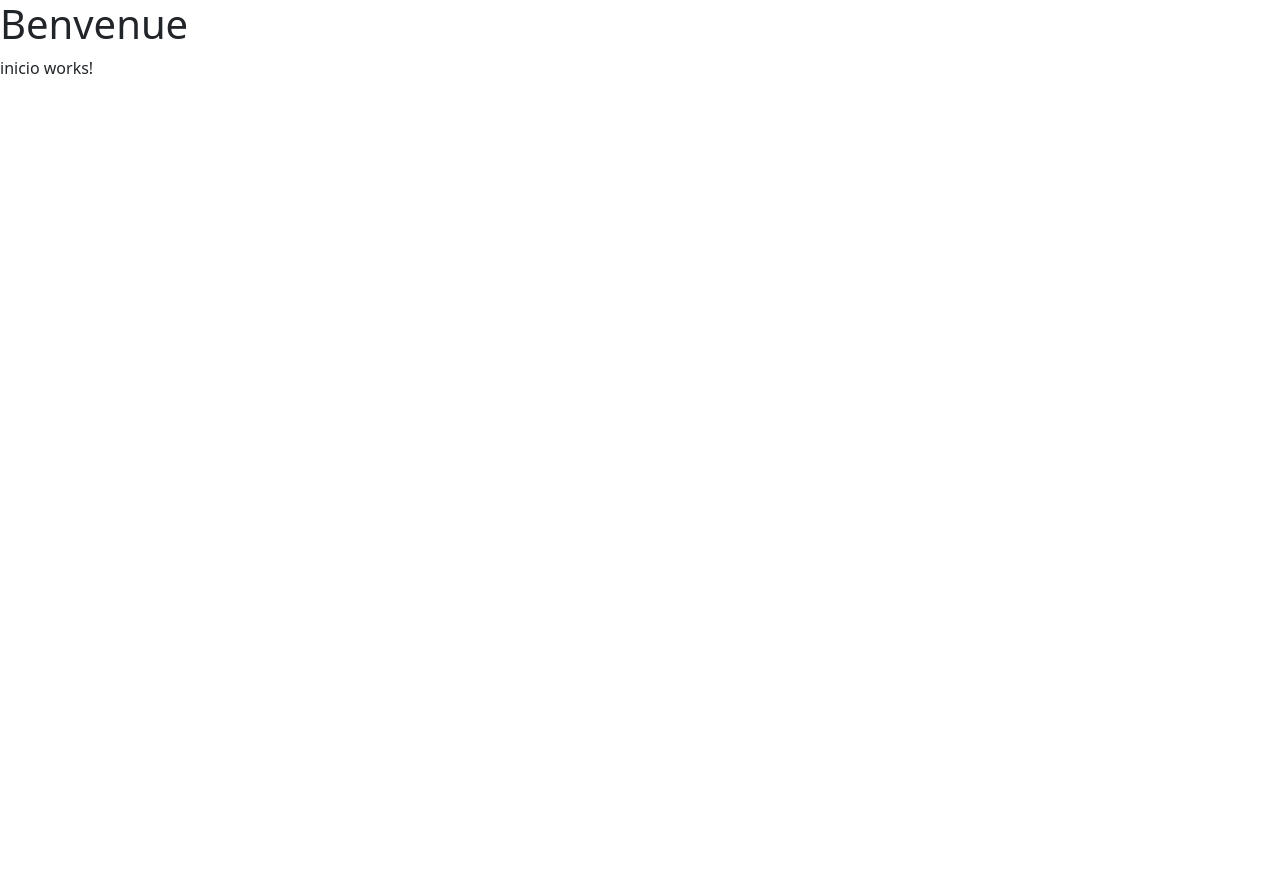
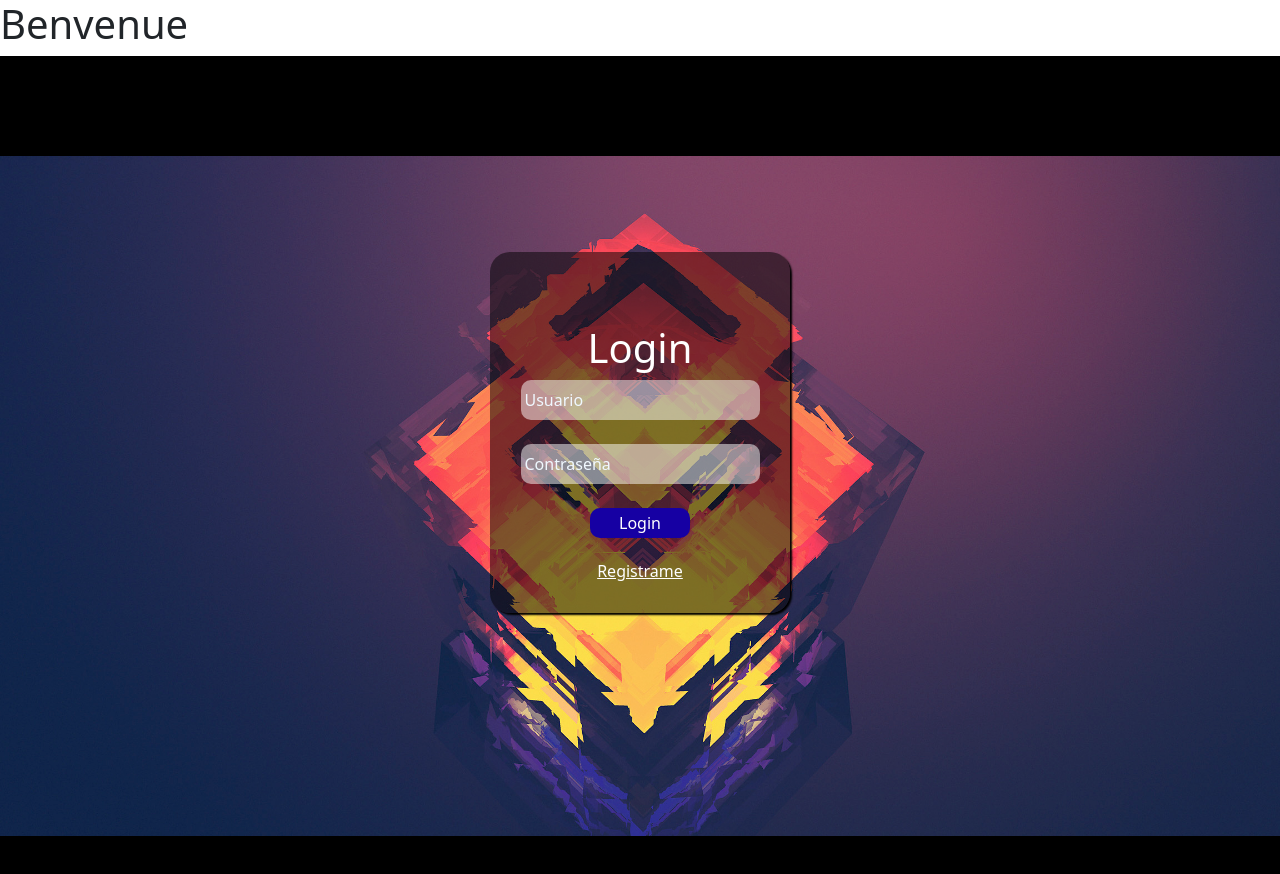
Before and after one commit to PavoX20/TechCore-Components, an Angular app in the folder frontend/techcomponents/: page /login in a window 1280 px wide. Shown: the top 874 px of the page. Before the commit the page ends 800 px from the top, so only its background shows below. Built offline with nearby package versions, Linux system fonts and the light colour scheme.

Commit message:
Login added

```diff
--- a/frontend/techcomponents/src/app/app-routing.module.ts
+++ b/frontend/techcomponents/src/app/app-routing.module.ts
@@ -2,9 +2,12 @@ import { NgModule } from '@angular/core';
 import { RouterModule, Routes } from '@angular/router';
 import { RegistroComponent } from './components/registro/registro.component';
 import { InicioComponent } from './components/inicio/inicio.component';
+import { LoginComponent } from './components/login/login.component';
 
 const routes: Routes = [
   {path: 'registro',component: RegistroComponent},
+  {path: 'login', component:LoginComponent},
+  {path: 'inicio',component: InicioComponent},
   {path: '**',component: InicioComponent},
 ];
 
--- a/frontend/techcomponents/src/app/app.module.ts
+++ b/frontend/techcomponents/src/app/app.module.ts
@@ -6,12 +6,14 @@ import { AppComponent } from './app.component';
 import { RegistroComponent } from './components/registro/registro.component';
 import { InicioComponent } from './components/inicio/inicio.component';
 import { FormsModule } from '@angular/forms';
+import { LoginComponent } from './components/login/login.component';
 
 @NgModule({
   declarations: [
     AppComponent,
     RegistroComponent,
-    InicioComponent
+    InicioComponent,
+    LoginComponent
   ],
   imports: [
     BrowserModule,
--- /dev/null
+++ b/frontend/techcomponents/src/app/components/login/login.component.css
@@ -0,0 +1,14 @@
+body {
+    background-image: url("../../../assets/registro/abstractLogoCGIYellowGraphicDe.jpeg");
+    background-repeat: no-repeat;
+    background-size: cover;
+    background-position: center;
+    background-attachment: fixed;
+    height: 1080px;
+    border-top: 100px solid black;
+    border-bottom: 300px solid black;
+  }
+
+.inputLogin::placeholder{
+    color:aliceblue
+}
--- /dev/null
+++ b/frontend/techcomponents/src/app/components/login/login.component.html
@@ -0,0 +1,44 @@
+<body>
+
+
+
+    <div class="container">
+        <div class="row">
+          <div class="col-lg-12 mx-auto ">
+            <br>
+            <br>
+            <br>
+            <br>
+
+            <div style="max-width: 300px; margin: 0 auto; text-align: center; background-color: rgba(0, 0,0, 0.5); color: white; border-radius: 20px; box-shadow: 2px 2px 2px rgb(0, 0, 0);">
+                <br>
+                <br>
+                <br>
+
+              <h1 >Login</h1>
+
+              <input class="inputLogin" type="text" style="background-color: rgba(255, 255,255, 0.5); color: white; border-radius: 10px;border: 2px solid rgba(255, 255,255, 0); height: 40px;" placeholder="Usuario">
+
+              <br><br>
+
+
+              <input class="inputLogin" type="text" style="background-color: rgba(255, 255,255, 0.5); color: white; border-radius: 10px;border: 2px solid rgba(255, 255,255, 0); height: 40px;" placeholder="Contraseña">
+
+              <br>
+              <br>
+
+              <input class="inputLogin" type="submit" style="background-color: rgb(22, 0, 163); color: white; border-radius: 10px;border: 2px solid rgba(255, 255,255, 0); height: 30px; width: 100px;" value="Login">
+
+              <br>
+              <br>
+
+              <h6><a href="" style="color: white;">Registrame</a></h6>
+              <br>
+            </div>
+          </div>
+        </div>
+      </div>
+
+
+
+</body>
```
Also changed, not shown: frontend/techcomponents/src/app/components/login/login.component.ts (added, +10 -0 lines), 1 other file (tests, documents, lock files or other folders).
